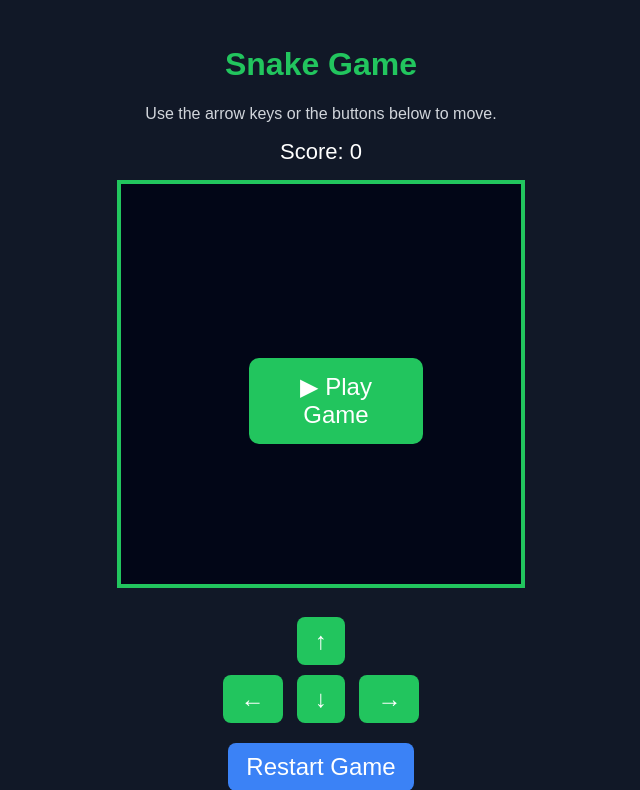
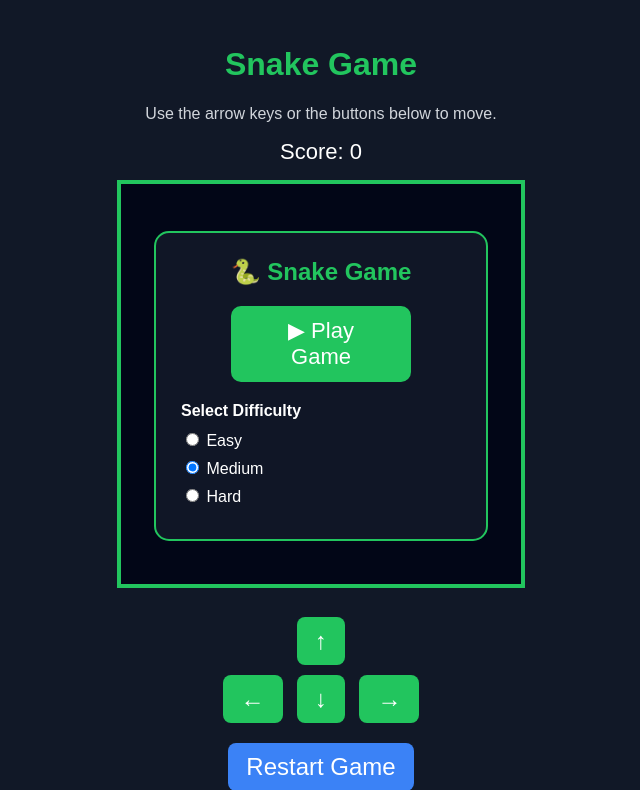
Before and after one commit to ronaldkiprono/Project-work, a Flask app: page / in a window 1280 px wide. Shown: the top 790 px of the page, without its empty margins (319-959 px from the left). Run offline with Flask 3, Linux system fonts and the light colour scheme.

Commit message:
added a game menu

```diff
--- a/static/game.js
+++ b/static/game.js
@@ -5,6 +5,7 @@ const scoreText = document.getElementById("score");
 const message = document.getElementById("message");
 const restartButton = document.getElementById("restartButton");
 const playButton = document.getElementById("playButton");
+const startMenu = document.getElementById("startMenu");
 
 const boxSize = 20;
 const canvasSize = 400;
@@ -222,6 +223,6 @@ document.addEventListener("keydown", function(event) {
 
 restartButton.addEventListener("click", startGame);
 playButton.addEventListener("click", function () {
-  playButton.style.display = "none";
+  startMenu.style.display = "none";
   startGame();
 });
--- a/static/styles.css
+++ b/static/styles.css
@@ -59,46 +59,72 @@ canvas {
     font-size: 20px;
     color: #facc15;
 }
+
+
+.canvas-container {
+    position: relative;
+    display: inline-block;
+}
+
+
+
+#startMenu {
+    position: absolute;
+    top: 50%;
+    left: 50%;
+    transform: translate(-50%, -50%);
+
+    width: 280px;
+
+    background: rgba(17, 24, 39, 0.95);
+    border: 2px solid #22c55e;
+    border-radius: 15px;
+
+    padding: 25px;
+
+    display: flex;
+    flex-direction: column;
+    align-items: center;
+    gap: 20px;
+
+    color: white;
+    z-index: 20;
+}
+
+#startMenu h2 {
+    margin: 0;
+    color: #22c55e;
+}
+
+.difficulty {
+    width: 100%;
+    text-align: left;
+}
+
+.difficulty p {
+    margin: 0 0 10px 0;
+    font-weight: bold;
+}
+
+.difficulty label {
+    display: block;
+    margin: 8px 0;
+}
+
+
+
+
 #playButton {
-    margin: 15px;
     padding: 12px 28px;
     font-size: 22px;
     background-color: #22c55e;
     color: white;
     border: none;
-    border-radius: 8px;
+    border-radius: 10px;
     cursor: pointer;
+    width: 180px;
 }
 
 #playButton:hover {
     background-color: #16a34a;
 }
-.canvas-container {
-    position: relative;
-    display: inline-block;
-}
-
-#playButton {
-    position: absolute;
-
-    top: 50%;
-    left: 50%;
-
-    transform: translate(-50%, -50%);
-
-    padding: 15px 35px;
-    font-size: 24px;
-
-    background: #22c55e;
-    color: white;
-
-    border: none;
-    border-radius: 10px;
-
-    cursor: pointer;
-    z-index: 10;
-}
-
-#playButton:hover {
-    background: #16a34a;
-}
--- a/templates/index.html
+++ b/templates/index.html
@@ -26,7 +26,39 @@
         <div class="canvas-container">
             <canvas id="gameCanvas" width="400" height="400"></canvas>
 
+            <div id="startMenu">
+
+            <h2>🐍 Snake Game</h2>
+
             <button id="playButton">▶ Play Game</button>
+
+            <div class="difficulty">
+
+                <p>Select Difficulty</p>
+
+                <label>
+                   <input type="radio" name="difficulty" value="easy">
+                   Easy
+                </label>
+
+                 <label>
+                     <input type="radio"
+                            name="difficulty"
+                            value="medium"
+                            checked>
+                     Medium
+                 </label>
+
+                 <label>
+                     <input type="radio"
+                            name="difficulty"
+                            value="hard">
+                     Hard
+                 </label>
+
+            </div>
+
+        </div>
         </div>
         <div class="controls">
             <button onclick="changeDirection('UP')">↑</button>
```
